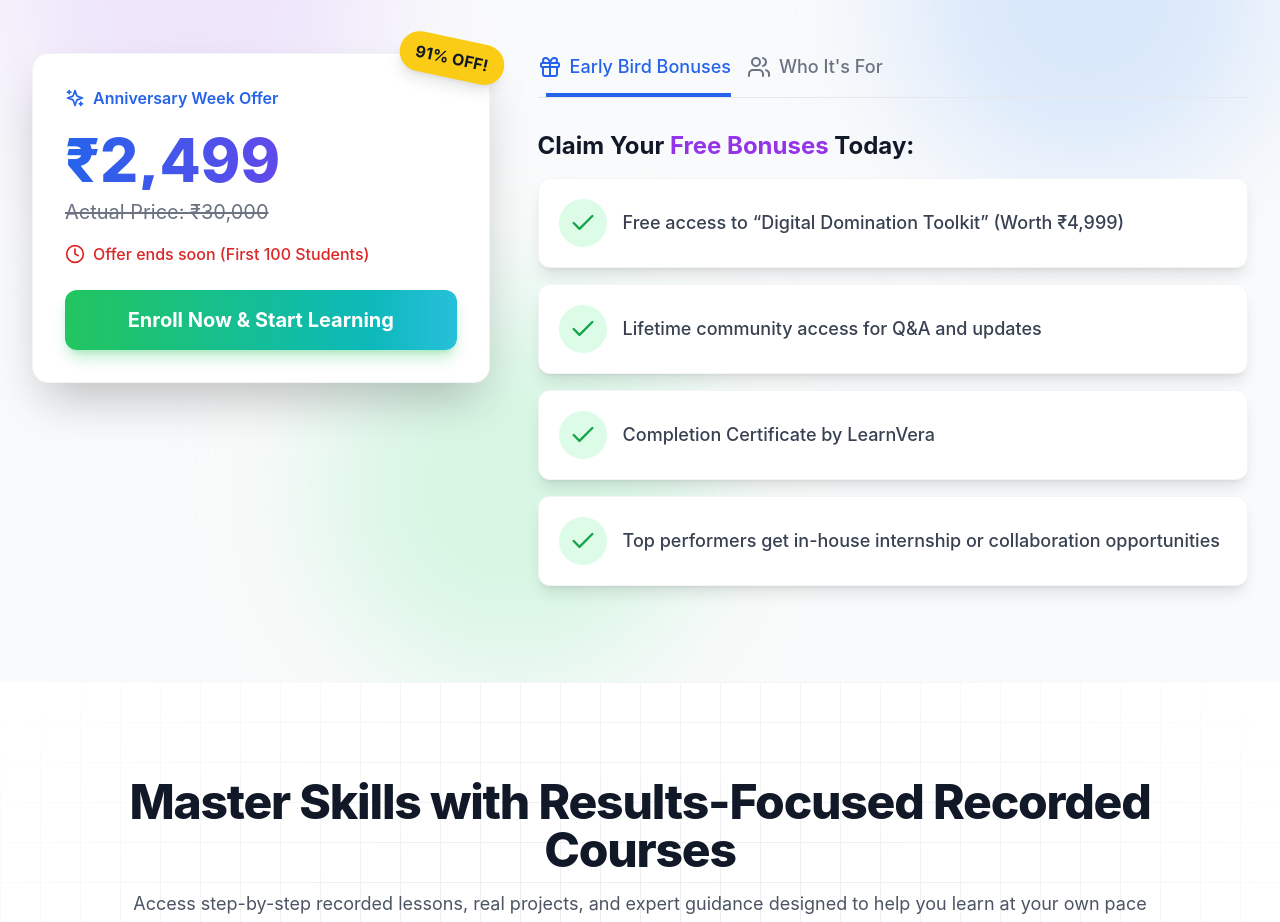
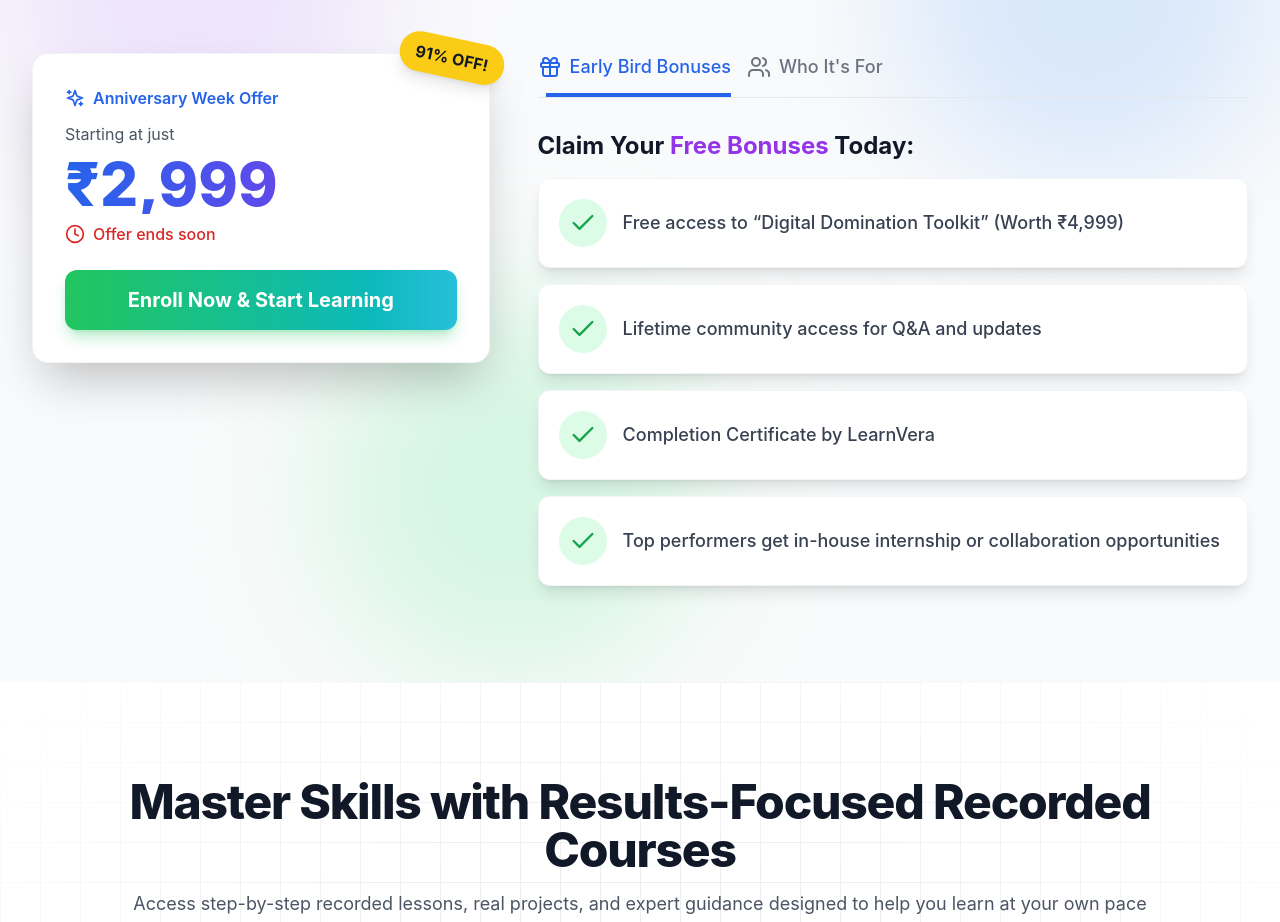
Before and after one commit to rahoolsingh/shinewell-learnvera-learning-portal, a React (Vite) app: page / in a window 1280 px wide. Shown: the part 4520-5442 px from the top of the page. Built offline with nearby package versions, Linux system fonts and the light colour scheme.

Commit message:
feat: Update course links and enhance UI elements for better user engagement

```diff
--- a/src/components/CourseOfferSection.tsx
+++ b/src/components/CourseOfferSection.tsx
@@ -5,7 +5,7 @@ import { Gift, Users, Target, Check, Sparkles, Clock } from "lucide-react";
 // --- New "Enroll" Button (Mobile Responsive) ---
 const CtaEnrollButton = () => (
     <motion.a
-        href="/#consultation"
+        href="/#courses"
         aria-label="Enroll in the course now"
         whileTap={{ scale: 0.98 }}
         whileHover={{ scale: 1.02, y: -2 }}
@@ -103,20 +103,19 @@ export default function CourseOfferSection() {
                                     Anniversary Week Offer
                                 </span>
 
+                                <p className="text-gray-600 mb-1">
+                                    Starting at just{" "}
+                                </p>
+
                                 {/* Price (Responsive) */}
                                 <p className="text-5xl sm:text-6xl font-extrabold bg-gradient-to-r from-blue-600 to-purple-600 bg-clip-text text-transparent my-2">
-                                    ₹2,499
-                                </p>
-                                <p className="text-lg sm:text-xl text-gray-500 line-through mb-4">
-                                    Actual Price: ₹30,000
+                                    ₹2,999
                                 </p>
 
                                 {/* Urgency Timer */}
                                 <div className="flex items-center space-x-2 text-red-600 font-medium mb-6">
                                     <Clock className="w-5 h-5" />
-                                    <span>
-                                        Offer ends soon (First 100 Students)
-                                    </span>
+                                    <span>Offer ends soon</span>
                                 </div>
 
                                 <CtaEnrollButton />
--- a/src/components/FounderMessage.tsx
+++ b/src/components/FounderMessage.tsx
@@ -4,7 +4,7 @@ export default function FounderVideoMessage() {
     const embedUrl = `https://www.youtube.com/embed/u0noTxTXdb0`;
 
     return (
-        <section className="py-24 bg-gray-950 text-gray-100 font-sans px-4 selection:bg-blue-200">
+        <section className="py-24 bg-gray-950 text-gray-100 font-sans px-4">
             <div className="container mx-auto max-w-7xl">
                 <div className="grid grid-cols-1 md:grid-cols-3 lg:grid-cols-5 gap-8">
                     <div
--- a/src/components/LearningEnvironment.tsx
+++ b/src/components/LearningEnvironment.tsx
@@ -22,7 +22,7 @@ export default function LearningEnvironment() {
     };
 
     return (
-        <section className="py-24 bg-white font-sans px-4 selection:bg-indigo-100">
+        <section className="py-24 bg-white font-sans px-4">
             <div className="container mx-auto">
                 {/* <div className="text-center mb-16">
                     <h2 className="text-5xl md:text-7xl font-extrabold tracking-tight text-gray-900">
--- a/src/components/Testimonials.tsx
+++ b/src/components/Testimonials.tsx
@@ -130,7 +130,7 @@ const TestimonialCard = ({ testimonial, index }) => {
 // --- Modified Main Component ---
 export default function VideoTestimonials() {
     return (
-        <section className="py-24 bg-gradient-to-br from-gray-50 to-white text-gray-900 font-sans px-4 selection:bg-indigo-100">
+        <section className="py-24 bg-gradient-to-br from-gray-50 to-white text-gray-900 font-sans px-4">
             <div className="container mx-auto">
                 {/* Editorial Header (Unchanged) */}
                 <div className="mb-16 flex flex-col md:flex-row md:items-end justify-between">
```
Also changed, not shown: src/pages/CourseDetails.tsx (indentation only).
